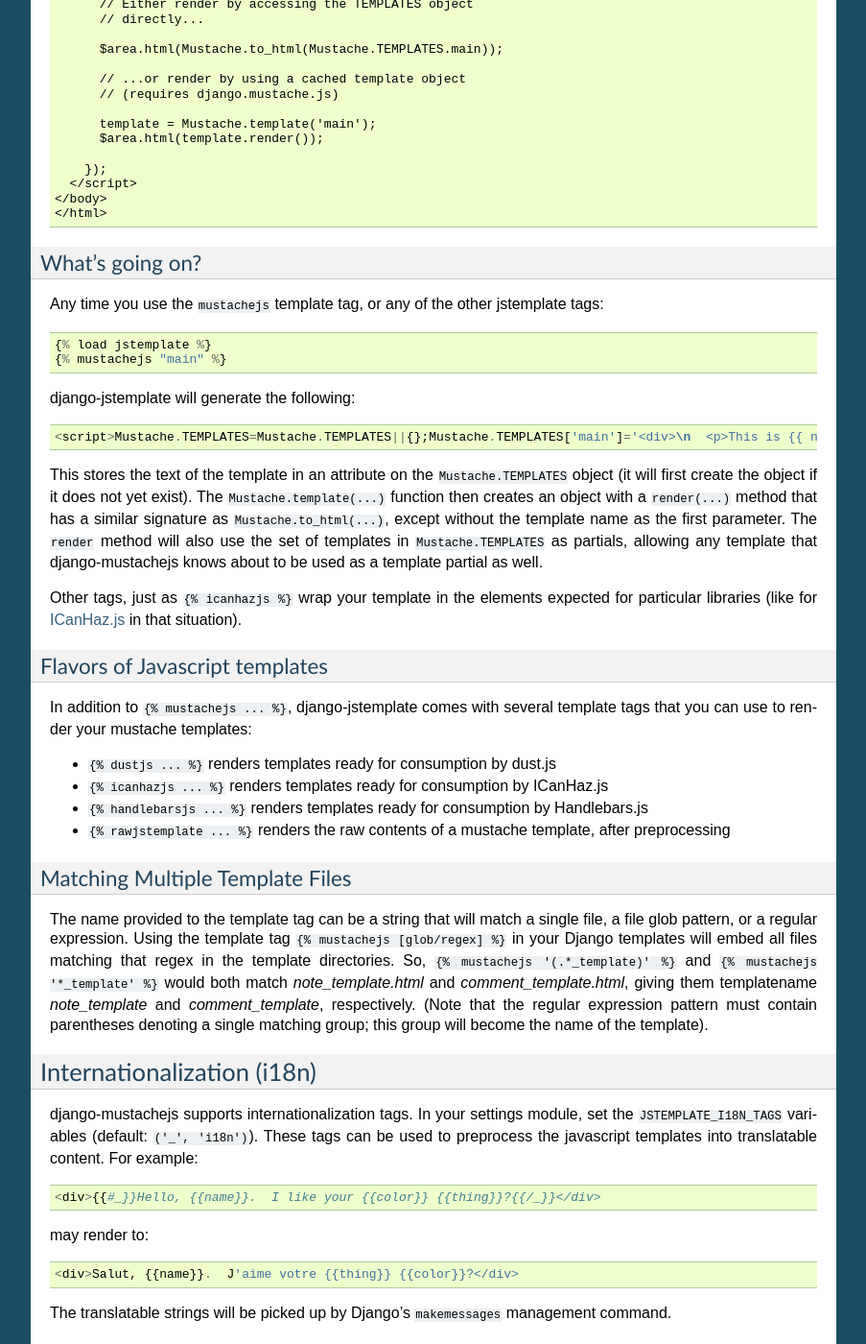
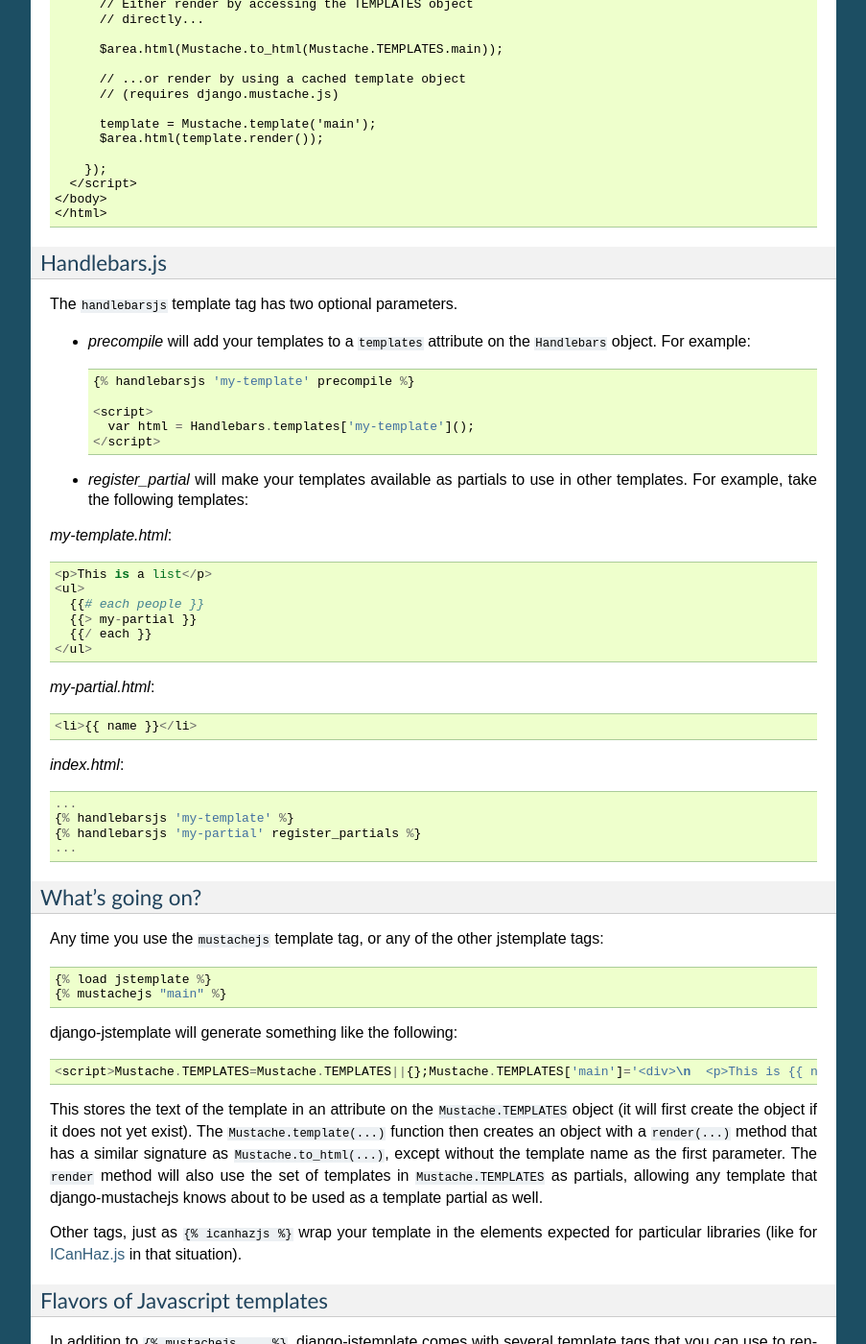
Before and after one commit to mjumbewu/django-jstemplate, a Sphinx documentation site: the page built from docs/index.rst, in a window 1280 px wide and 1400 px high, scrolled down 1477 px. Shown: the whole window at 96% size, without its empty margins (198-1101 px from the left). Built offline with Sphinx 7.4.7, drawn with Linux system fonts in a browser that asks for light colours; some of the changed text lies outside the part shown.

```diff
--- a/docs/index.rst
+++ b/docs/index.rst
@@ -117,6 +117,44 @@ and ``app/templates/main.html``::
     </body>
     </html>
 
+Handlebars.js
+-------------
+
+The ``handlebarsjs`` template tag has two optional parameters.
+
+* *precompile* will add your templates to a ``templates`` attribute on the
+  ``Handlebars`` object. For example::
+
+    {% handlebarsjs 'my-template' precompile %}
+
+    <script>
+      var html = Handlebars.templates['my-template']();
+    </script>
+
+* *register_partial* will make your templates available as partials to use in
+  other templates. For example, take the following templates:
+
+*my-template.html*::
+
+    <p>This is a list</p>
+    <ul>
+      {{# each people }}
+      {{> my-partial }}
+      {{/ each }}
+    </ul>
+
+*my-partial.html*::
+
+    <li>{{ name }}</li>
+
+*index.html*::
+
+    ...
+    {% handlebarsjs 'my-template' %}
+    {% handlebarsjs 'my-partial' register_partials %}
+    ...
+
+
 What's going on?
 ----------------
 
@@ -126,7 +164,7 @@ tags::
     {% load jstemplate %}
     {% mustachejs "main" %}
 
-django-jstemplate will generate the following::
+django-jstemplate will generate something like the following::
 
     <script>Mustache.TEMPLATES=Mustache.TEMPLATES||{};Mustache.TEMPLATES['main']='<div>\n  <p>This is {{ name }}\'s template</p>\n</div>';</script>
 
--- a/jstemplate/__init__.py
+++ b/jstemplate/__init__.py
@@ -1 +1 @@
-__version__ = "1.3.4"
+__version__ = "1.3.5"
```
Also changed, not shown: CHANGES.rst (+9 -1 lines).
